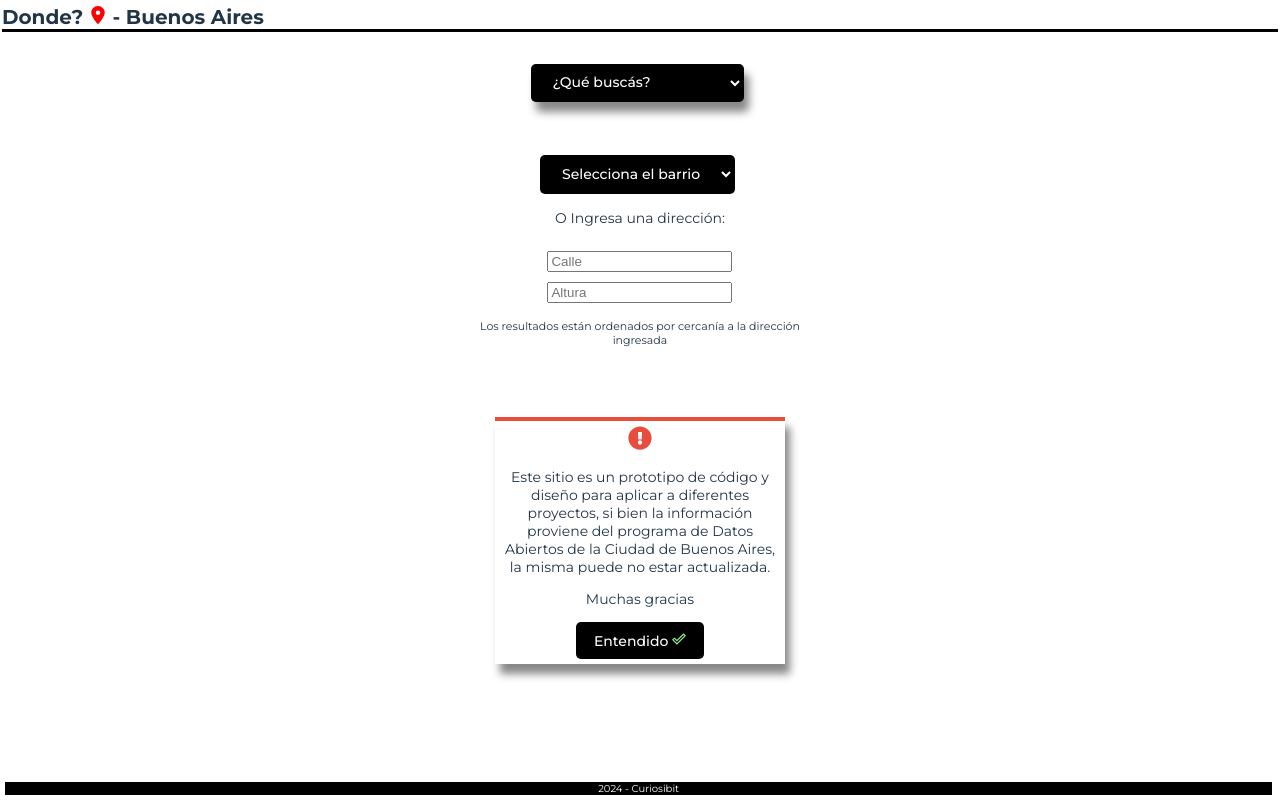
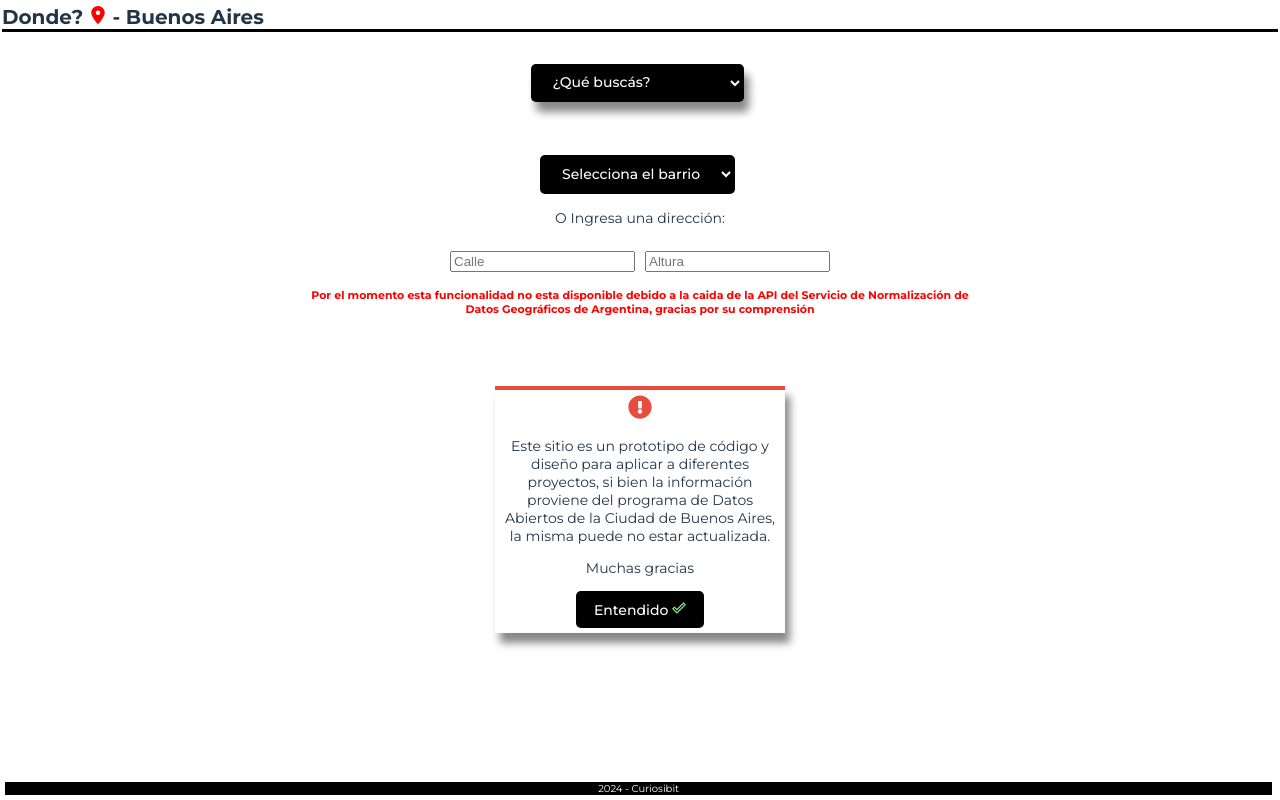
Before and after one commit to Rom1na/dondeba, a React (Vite) app: page / in a window 1280 px wide. Built offline with nearby package versions, Linux system fonts and the light colour scheme.

Commit message:
Mensaje de erro API GEO caida

```diff
--- a/src/App.jsx
+++ b/src/App.jsx
@@ -34,7 +34,7 @@ function App() {
     color: "white",
 
     width: "99%",
-    marginRight:"25px",
+
     margin :"5px",
     position:"fixed",
     bottom:"0",
--- a/src/components/Main2.jsx
+++ b/src/components/Main2.jsx
@@ -4,6 +4,7 @@ import { sel } from '../data/datos'
 import { formatearCajeros,formatearFarmacias,formatearSubte,formatearSede,formatearEstaciones, formatearGastro, formatearCultura } from '../util/Filters'
 import PorDireccion from './PorDireccion'
 import { useDContext } from '../context/Cntxt'
+
 
 
 const Main = () => {
--- a/src/components/PorDireccion.jsx
+++ b/src/components/PorDireccion.jsx
@@ -75,8 +75,11 @@ const {data,ubiForm,direcciones,setData,form,setUbiForm,setDirecciones,setForm}=
 
 
       </div>
-      <p style={{fontSize: "11px"}}
-    >Los resultados están ordenados por cercanía a la dirección ingresada</p>
+      <p style={{fontSize: "11px", color: "red",fontWeight: "bold"}}
+    >Por el momento esta funcionalidad no esta disponible debido a la caida de la API del Servicio de Normalización de Datos Geográficos de Argentina, gracias por su comprensión
+
+
+      {/* Los resultados están ordenados por cercanía a la dirección ingresada */}</p>
     <br></br>
    { form.calle != "" &&  ubiForm.q != undefined &&<button
      style={{
@@ -84,7 +87,15 @@ const {data,ubiForm,direcciones,setData,form,setUbiForm,setDirecciones,setForm}=
       }}
 
      className="sigin-btn" type='button'
-     onClick={()=>traerResultado(form.calle,form.altura,form.localidad,form.provincia,setDirecciones,setDireccionSelect)}>Consultar opciones de dirección</button> }
+     onClick={()=>alert("Por el momento esta funcionalidad no esta disponible debido a la caida de la API del Servicio de Normalización de Datos Geográficos de Argentina, gracias por su comprensión")
+}
+   /*  { BLOQUEADO PORQUE NO ANDA LA API ()=>traerResultado(form.calle,form.altura,form.localidad,form.provincia,setDirecciones,setDireccionSelect) }
+      */
+
+
+     >Consultar opciones de dirección</button>
+
+     }
 
      </form>
 
```
